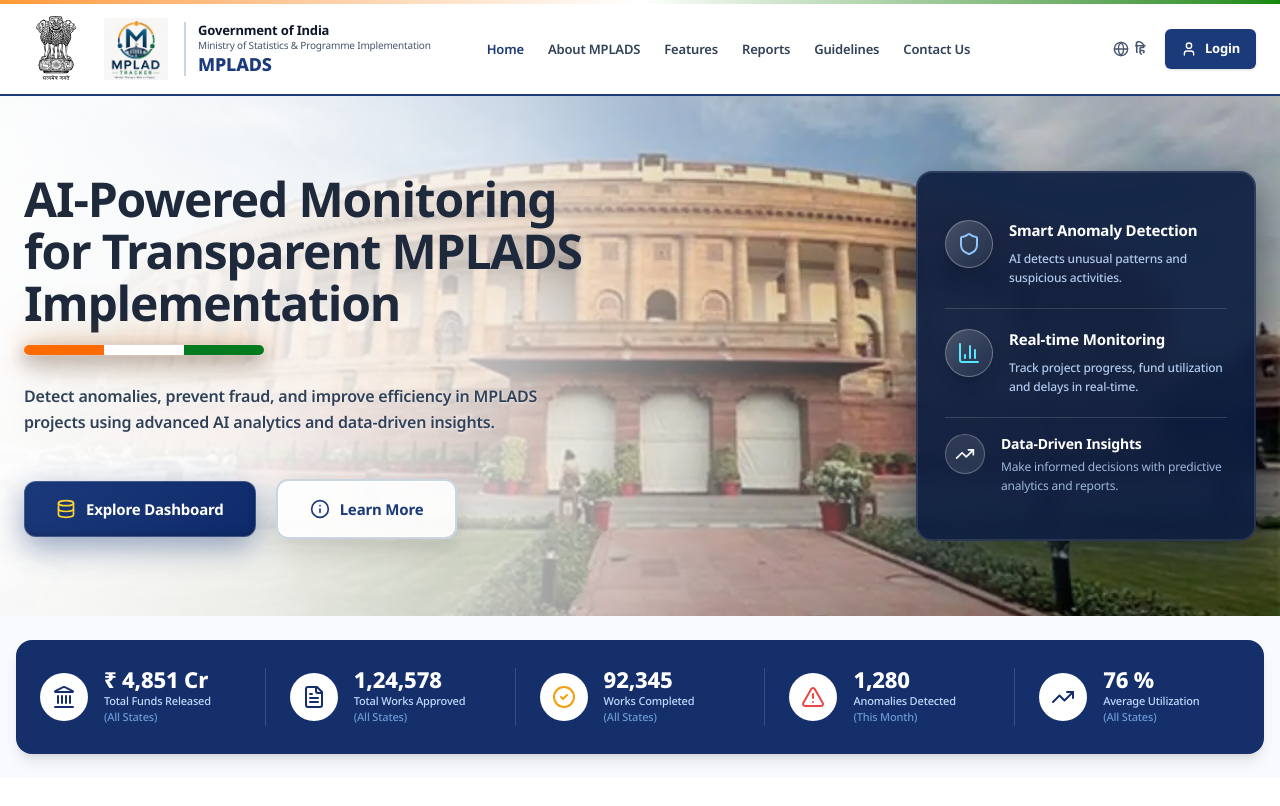
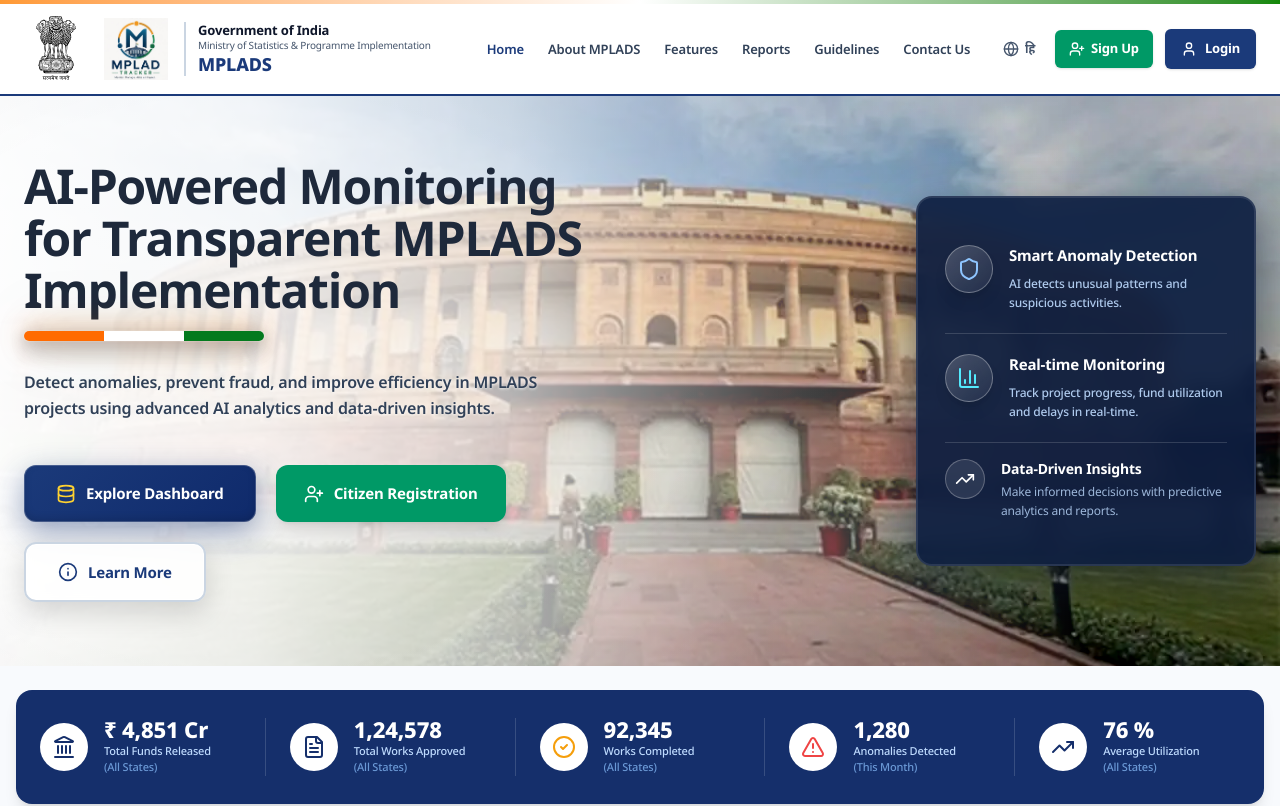
Before and after one commit to codeWithkrish123/MPLADS, a React (Vite) app: page / in a window 1280 px wide. Shown: the top 806 px of the page. Built offline with nearby package versions, Linux system fonts and the light colour scheme; no server answers; a web font is replaced by a local one.

Commit message:
fix: clean syntax error in SignupPage and add Sign Up / Citizen Registration buttons to LandingPage header and hero CTA

```diff
--- a/src/views/LandingPage.tsx
+++ b/src/views/LandingPage.tsx
@@ -8,6 +8,7 @@
   CheckCircle2,
   Lock,
   User,
+  UserPlus,
   FileText,
   BellRing,
   Globe,
@@ -200,6 +201,18 @@
                 <span>{isHindi ? "EN" : "हि"}</span>
               </button>
             )}
+            <a
+              href="/signup"
+              onClick={(e) => {
+                e.preventDefault();
+                window.history.pushState({}, "", "/signup");
+                window.dispatchEvent(new PopStateEvent("popstate"));
+              }}
+              className="flex items-center gap-1.5 px-3.5 py-2 bg-emerald-600 hover:bg-emerald-700 text-white text-[13px] font-bold rounded-md shadow transition-colors cursor-pointer"
+            >
+              <UserPlus className="w-4 h-4" />
+              <span>{isHindi ? "पंजीकरण" : "Sign Up"}</span>
+            </a>
             <button
               onClick={() => onSelectRole("Ministry")}
               className="flex items-center gap-2 px-4 py-2 bg-[#1B3A7A] hover:bg-[#142d63] text-white text-[13px] font-bold rounded-md shadow transition-colors cursor-pointer"
@@ -207,6 +220,7 @@
               <User className="w-4 h-4" />
               <span>{isHindi ? "लॉगिन" : "Login"}</span>
             </button>
+
           </div>
 
         </div>
@@ -342,6 +356,20 @@
                   <Database className="w-5 h-5 text-amber-300" />
                   <span>{isHindi ? "डैशबोर्ड का अन्वेषण करें" : "Explore Dashboard"}</span>
                 </button>
+
+                <a
+                  href="/signup"
+                  onClick={(e) => {
+                    e.preventDefault();
+                    window.history.pushState({}, "", "/signup");
+                    window.dispatchEvent(new PopStateEvent("popstate"));
+                  }}
+                  className="flex items-center gap-2.5 px-7 py-4 bg-emerald-600 hover:bg-emerald-700 text-white font-bold text-[15px] rounded-xl shadow-lg transition-all duration-300 cursor-pointer"
+                >
+                  <UserPlus className="w-5 h-5 text-white" />
+                  <span>{isHindi ? "नागरिक पंजीकरण" : "Citizen Registration"}</span>
+                </a>
+
                 <button
                   onClick={() =>
                     document.getElementById("features")?.scrollIntoView({ behavior: "smooth" })
```
Also changed, not shown: src/views/SignupPage.tsx (+9 -16 lines).
